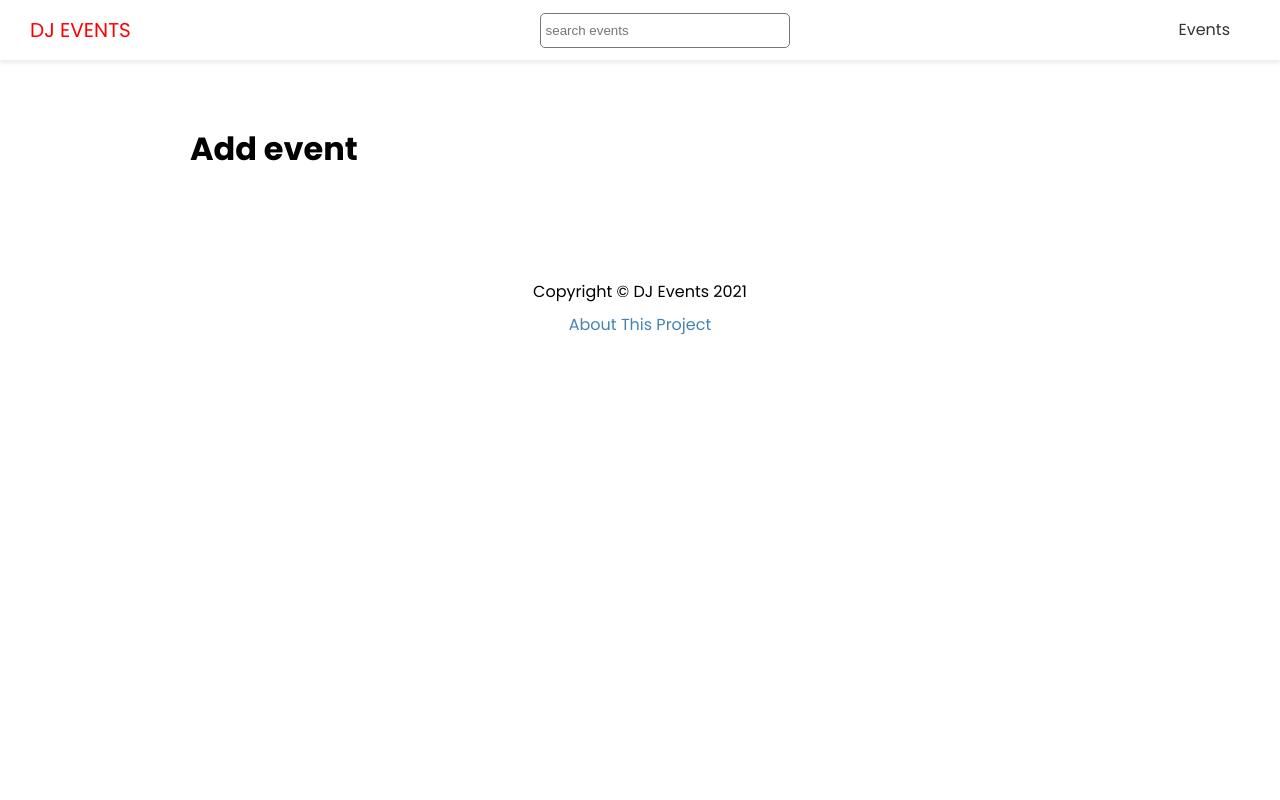
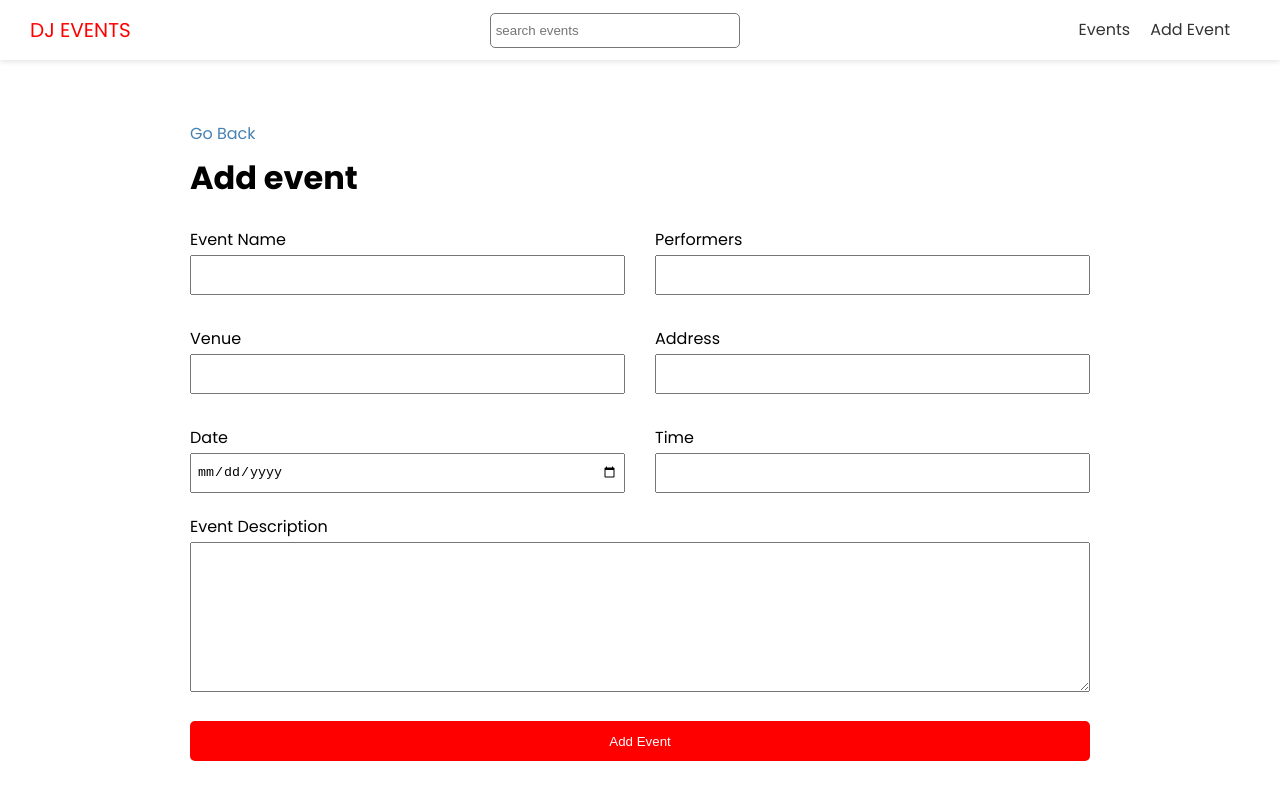
Before and after one commit to jaroszw/NEXT_JS_EVENTS_APP_FRONTEND, a Next.js app: page /events/add in a window 1280 px wide. Shown: the top 800 px of the page. Built offline with nearby package versions, Linux system fonts and the light colour scheme.

Commit message:
Add event page implemented

```diff
--- a/components/Header.js
+++ b/components/Header.js
@@ -18,6 +18,11 @@
               <a>Events</a>
             </Link>
           </li>
+          <li>
+            <Link href="/events/add">
+              <a>Add Event</a>
+            </Link>
+          </li>
         </ul>
       </nav>
     </header>
--- a/pages/events/add.js
+++ b/pages/events/add.js
@@ -1,9 +1,111 @@
 import Layout from "@/components/Layout";
+import { useState } from "react";
+import { useRouter } from "next/router";
+import Link from "next/link";
+import styles from "@/styles/Form.module.css";
 
 const add = () => {
+  const [values, setValues] = useState({
+    name: "",
+    performers: "",
+    venue: "",
+    address: "",
+    date: "",
+    time: "",
+    description: "",
+  });
+
+  const router = useRouter();
+
+  const handleSubmit = (e) => {
+    e.preventDefault();
+    console.log("Submitting:", values);
+  };
+
+  const handleInputChange = (e) => {
+    const { name, value } = e.target;
+    setValues({ ...values, [name]: value });
+  };
+
   return (
     <Layout title="Add New Event">
+      <Link href="/events">Go Back</Link>
       <h1>Add event</h1>
+      <form onSubmit={handleSubmit} className={styles.form}>
+        <div className={styles.grid}>
+          <div>
+            <label htmlFor="name">Event Name</label>
+            <input
+              type="text"
+              id="name"
+              name="name"
+              value={values.name}
+              onChange={handleInputChange}
+            />
+          </div>
+          <div>
+            <label htmlFor="performers">Performers</label>
+            <input
+              type="text"
+              name="performers"
+              id="performers"
+              value={values.performers}
+              onChange={handleInputChange}
+            />
+          </div>
+          <div>
+            <label htmlFor="venue">Venue</label>
+            <input
+              type="text"
+              name="venue"
+              id="venue"
+              value={values.venue}
+              onChange={handleInputChange}
+            />
+          </div>
+          <div>
+            <label htmlFor="address">Address</label>
+            <input
+              type="text"
+              name="address"
+              id="address"
+              value={values.address}
+              onChange={handleInputChange}
+            />
+          </div>
+          <div>
+            <label htmlFor="date">Date</label>
+            <input
+              type="date"
+              name="date"
+              id="date"
+              value={values.date}
+              onChange={handleInputChange}
+            />
+          </div>
+          <div>
+            <label htmlFor="time">Time</label>
+            <input
+              type="text"
+              name="time"
+              id="time"
+              value={values.time}
+              onChange={handleInputChange}
+            />
+          </div>
+        </div>
+        <div>
+          <label htmlFor="description">Event Description</label>
+          <textarea
+            type="text"
+            name="description"
+            id="description"
+            value={values.description}
+            onChange={handleInputChange}
+          ></textarea>
+        </div>
+        <input type="submit" value="Add Event" className="btn" />
+      </form>
     </Layout>
   );
 };
--- /dev/null
+++ b/styles/Form.module.css
@@ -0,0 +1,39 @@
+.form label {
+  display: block;
+}
+
+.form input {
+  width: 100%;
+  height: 40px;
+  padding: 5px;
+}
+
+.form textarea {
+  width: 100%;
+  height: 150px;
+}
+
+.form input[type="submit"] {
+  display: block;
+  width: 100%;
+  margin: 20px 0 30px;
+}
+
+.form .file {
+  border: 1px #ccc solid;
+  background-color: #f4f4f4;
+  padding: 10px;
+}
+
+.grid {
+  display: grid;
+  grid-template-columns: 1fr 1fr;
+  gap: 30px;
+  margin-bottom: 20px;
+}
+
+@media (max-width: 600px) {
+  .grid {
+    grid-template-columns: 1fr;
+  }
+}
```
